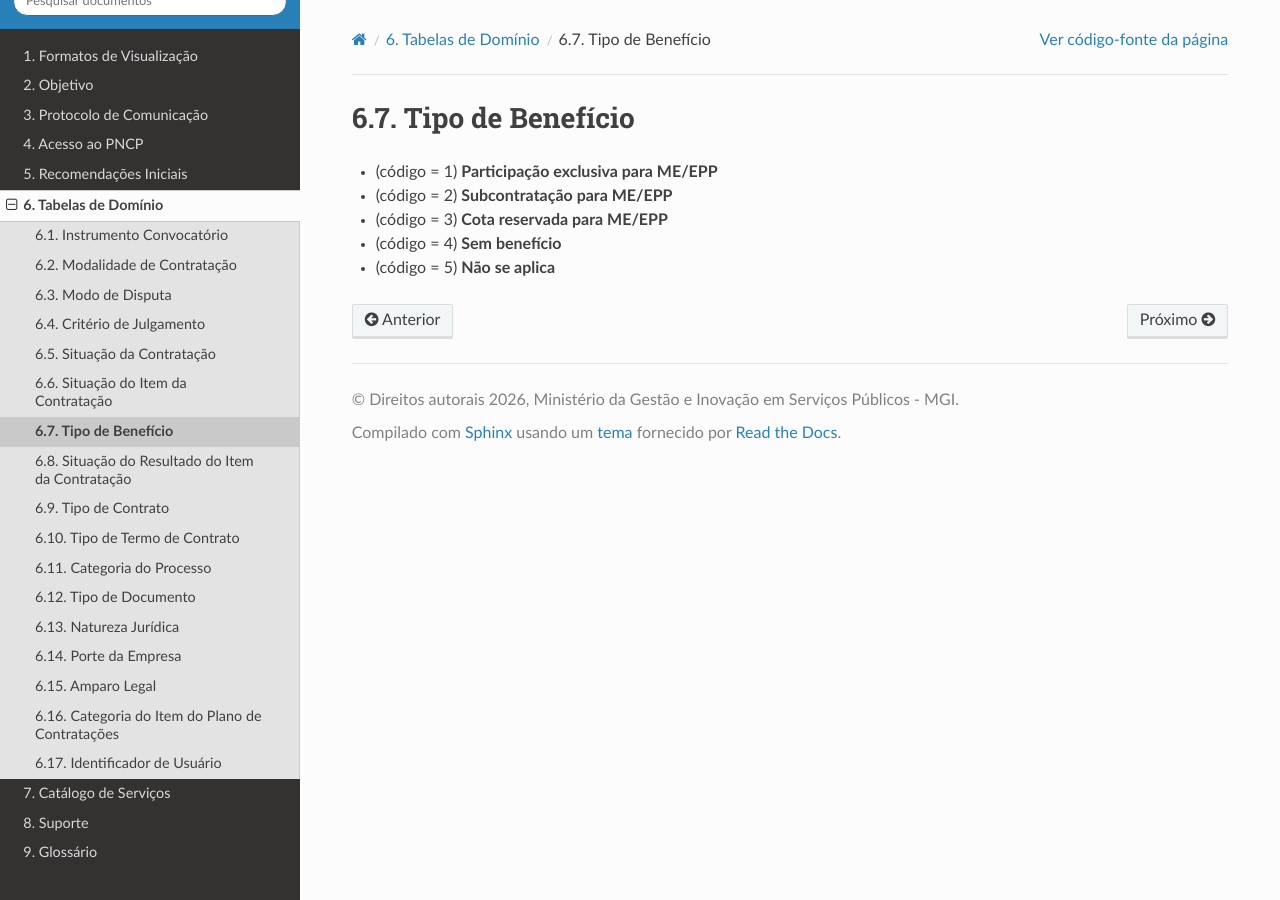
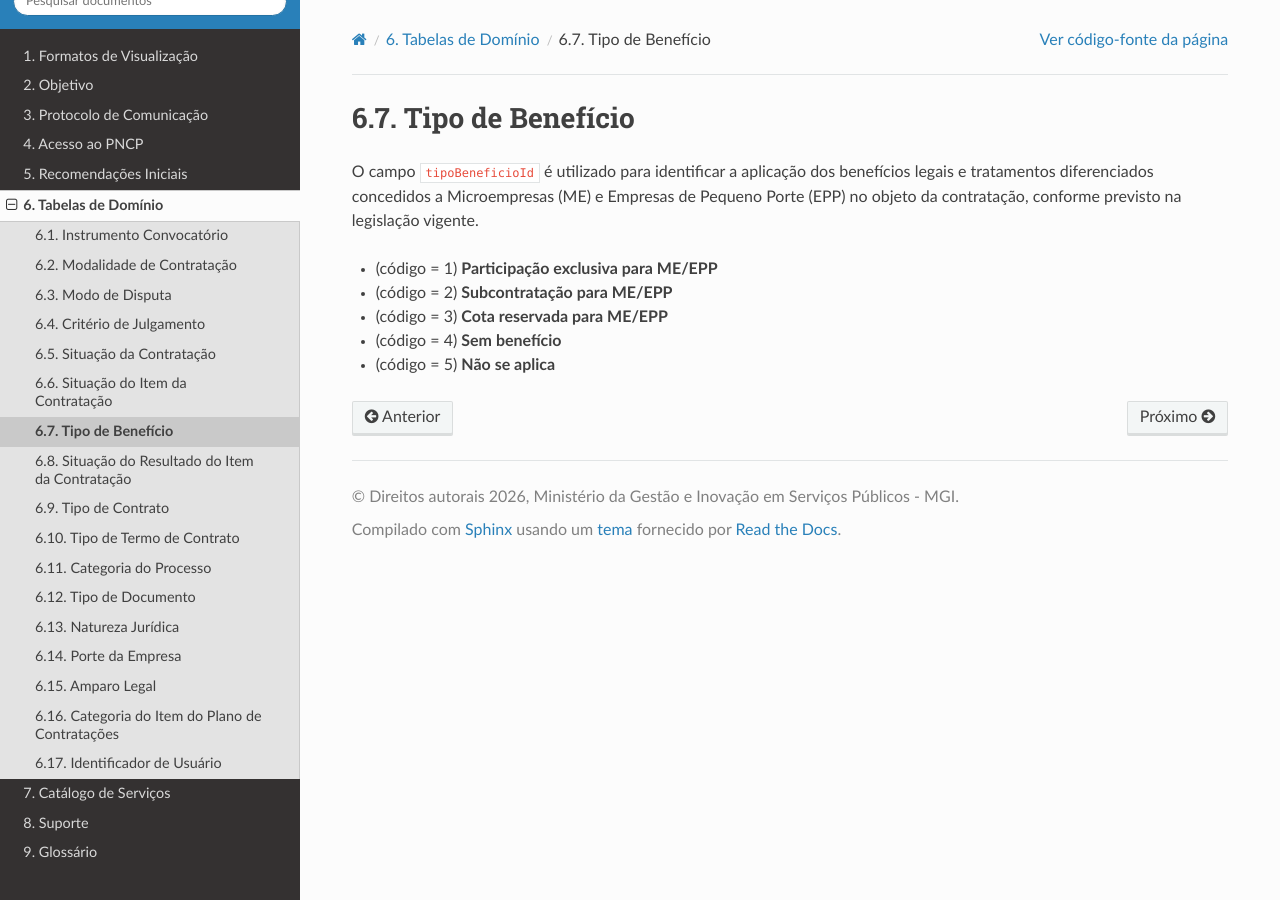
Before and after one commit to sofiaestrelab/Manual-de-Consulta-do-PNCP, a Sphinx documentation site: the page built from docs/source/tabelas_de_dominio/tipo_de_beneficio.rst, in a window 1280 px wide. Built offline with Sphinx 7.4.7 and the Read the Docs theme 3.1.0, drawn with Linux system fonts in a browser that asks for light colours; pages that are not in the unit, such as notebooks, are missing from menus.

```diff
--- a/docs/source/tabelas_de_dominio/tipo_de_beneficio.rst
+++ b/docs/source/tabelas_de_dominio/tipo_de_beneficio.rst
@@ -1,8 +1,14 @@
 Tipo de Benefício
------------------
+=================
+
+O campo ``tipoBeneficioId`` é utilizado para identificar a aplicação dos benefícios legais e tratamentos diferenciados concedidos a Microempresas (ME) e Empresas de Pequeno Porte (EPP) no objeto da contratação, conforme previsto na legislação vigente.
 
 - (código = 1) **Participação exclusiva para ME/EPP**
+
 - (código = 2) **Subcontratação para ME/EPP**
+
 - (código = 3) **Cota reservada para ME/EPP**
+
 - (código = 4) **Sem benefício**
+
 - (código = 5) **Não se aplica**
```
